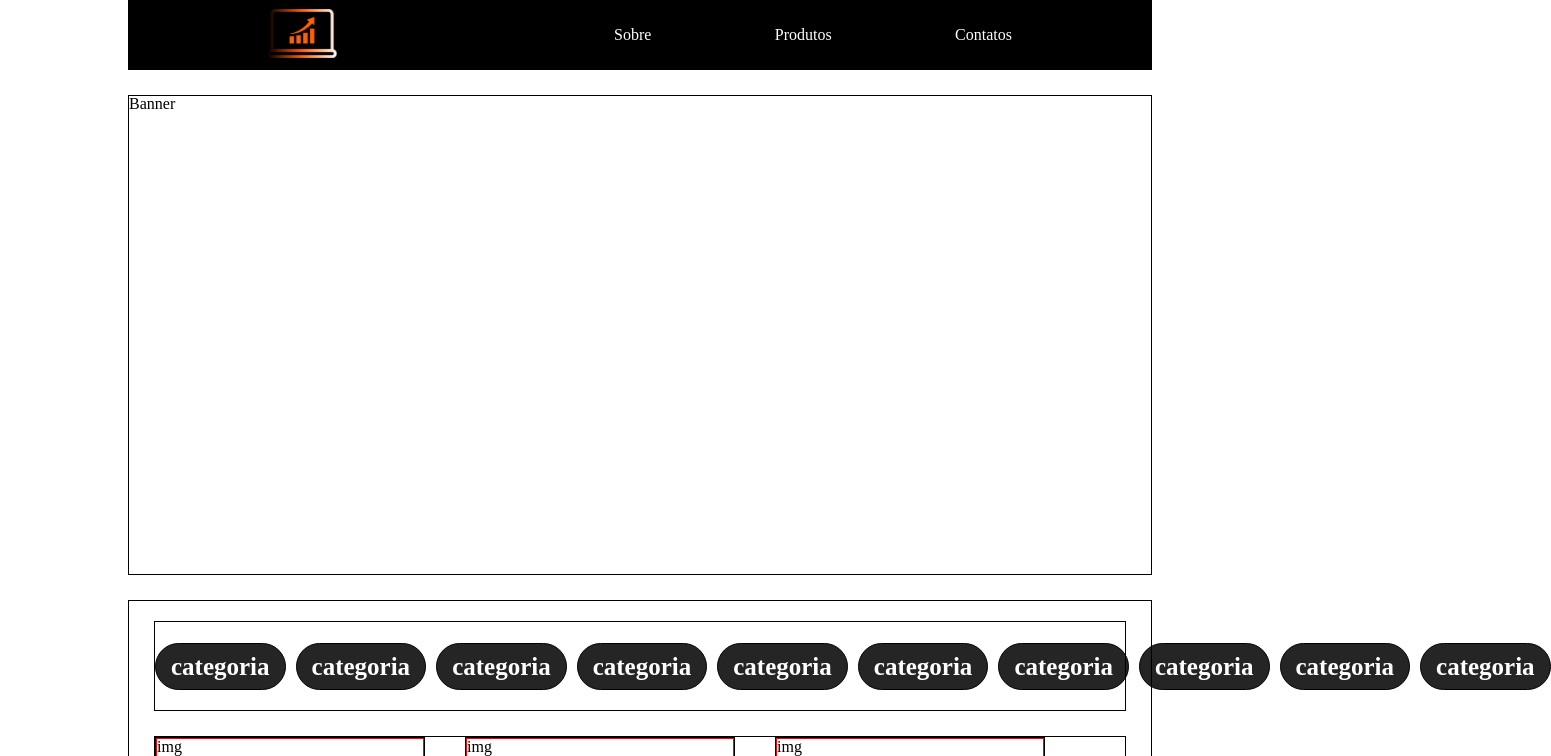
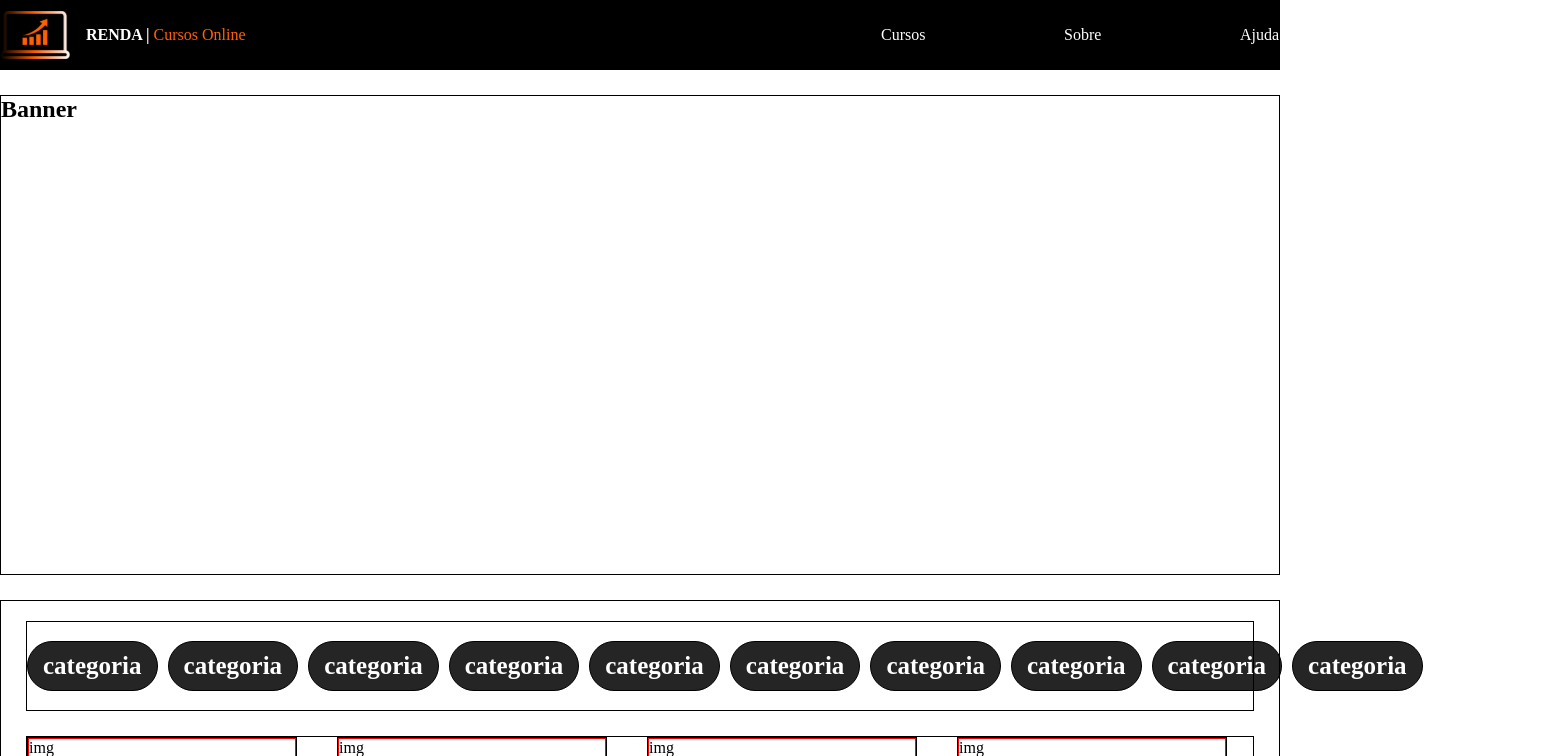
Before and after one commit to Cursos-Renda/CursosRendaOnline, a React (Vite) app: page / in a window 1280 px wide. Shown: the top 756 px of the page, 1551 px wide, since content can reach past the window. Built offline with nearby package versions, Linux system fonts and the light colour scheme.

Commit message:
fix: reset.css changed

```diff
--- a/src/components/Header/index.tsx
+++ b/src/components/Header/index.tsx
@@ -6,11 +6,14 @@ export const Header = () => {
     <header className={styles.header}>
       <figure>
         <img src={logo} alt="Logo" />
+        <figcaption>
+          <strong>RENDA |</strong> Cursos Online
+        </figcaption>
       </figure>
       <nav>
+        <li>Cursos</li>
         <li>Sobre</li>
-        <li>Produtos</li>
-        <li>Contatos</li>
+        <li>Ajuda</li>
       </nav>
     </header>
   );
--- a/src/components/Header/styles.module.scss
+++ b/src/components/Header/styles.module.scss
@@ -1,18 +1,29 @@
-.header{
+.header {
   display: flex;
-    justify-content: space-around;
+  justify-content: space-between;
+
   height: 4.375rem;
   align-items: center;
-    border: 1px solid black;
+
   width: 100%;
   margin-bottom: 1.5625rem;
   background-color: black;
-    figure{
-        img{
+  figure {
+    display: flex;
+    gap: 1rem;
+    align-items: center;
+    img {
       width: 4.375rem;
     }
+
+    figcaption {
+      strong {
+        color: white;
       }
-    nav{
+      color: #ff6100;
+    }
+  }
+  nav {
     display: flex;
     list-style: none;
     border: 1px solid black;
--- a/src/styles/reset.scss
+++ b/src/styles/reset.scss
@@ -1,56 +1,16 @@
-/* http://meyerweb.com/eric/tools/css/reset/
-   v2.0 | 20110126
-   License: none (public domain)
-*/
-
-html, body, div, span, applet, object, iframe,
-h1, h2, h3, h4, h5, h6, p, blockquote, pre,
-a, abbr, acronym, address, big, cite, code,
-del, dfn, em, img, ins, kbd, q, s, samp,
-small, strike, strong, sub, sup, tt, var,
-b, u, i, center,
-dl, dt, dd, ol, ul, li,
-fieldset, form, label, legend,
-table, caption, tbody, tfoot, thead, tr, th, td,
-article, aside, canvas, details, embed,
-figure, figcaption, footer, header, hgroup,
-menu, nav, output, ruby, section, summary,
-time, mark, audio, video {
-	margin: 0;
-	padding: 0;
-	border: 0;
-	font-size: 100%;
-	font: inherit;
-	vertical-align: baseline;
-}
-/* HTML5 display-role reset for older browsers */
-article, aside, details, figcaption, figure,
-footer, header, hgroup, menu, nav, section {
-	display: block;
-}
-body {
-	line-height: 1;
-}
-ol, ul {
-	list-style: none;
-}
-blockquote, q {
-	quotes: none;
-}
-blockquote:before, blockquote:after,
-q:before, q:after {
-	content: '';
-	content: none;
-}
-table {
-	border-collapse: collapse;
-	border-spacing: 0;
+* {
+  margin: 0;
+  padding: 0;
+  box-sizing: border-box;
 }
 
-body{
-	width: 80%;
-	margin: 0 auto;
+button {
+  cursor: pointer;
+  border: none;
+  outline: none;
 }
-*{
-	box-sizing: border-box;
+
+ul,
+ol {
+  list-style: none;
 }
```
Lines whose indentation alone changed are shown as unchanged.
